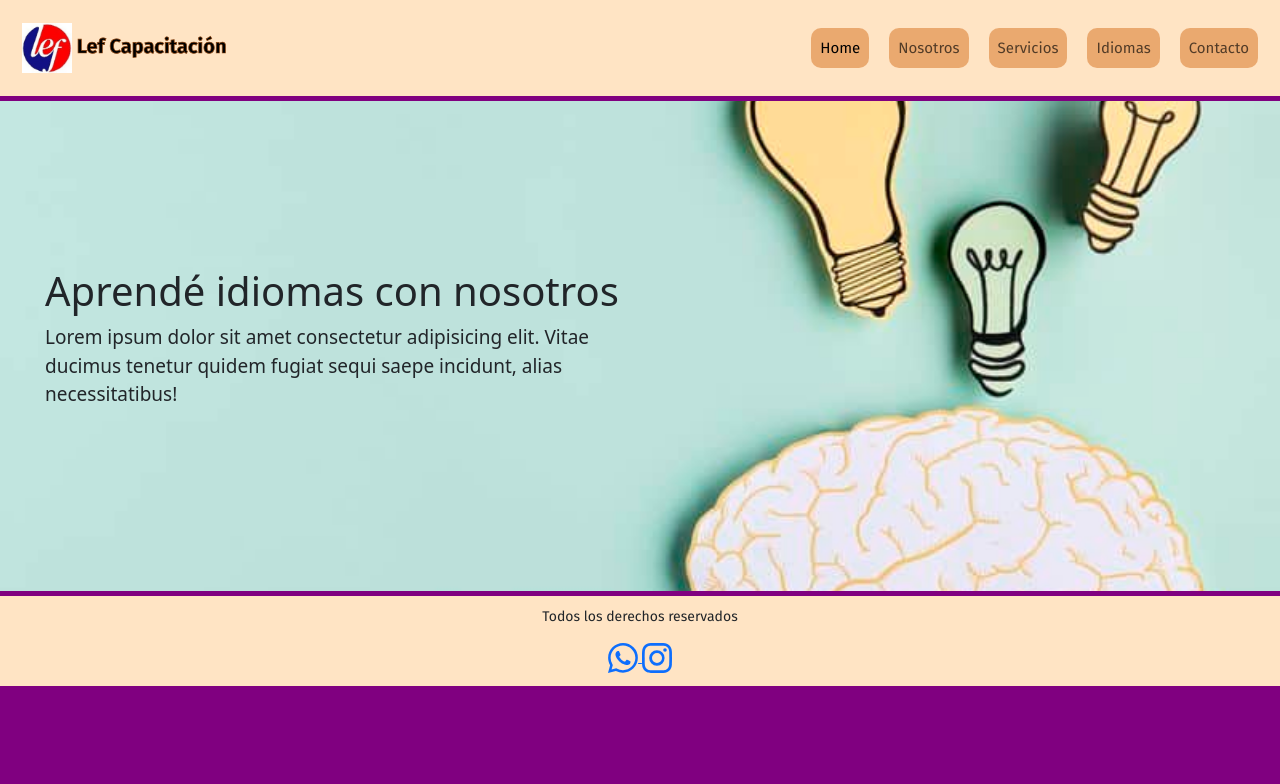
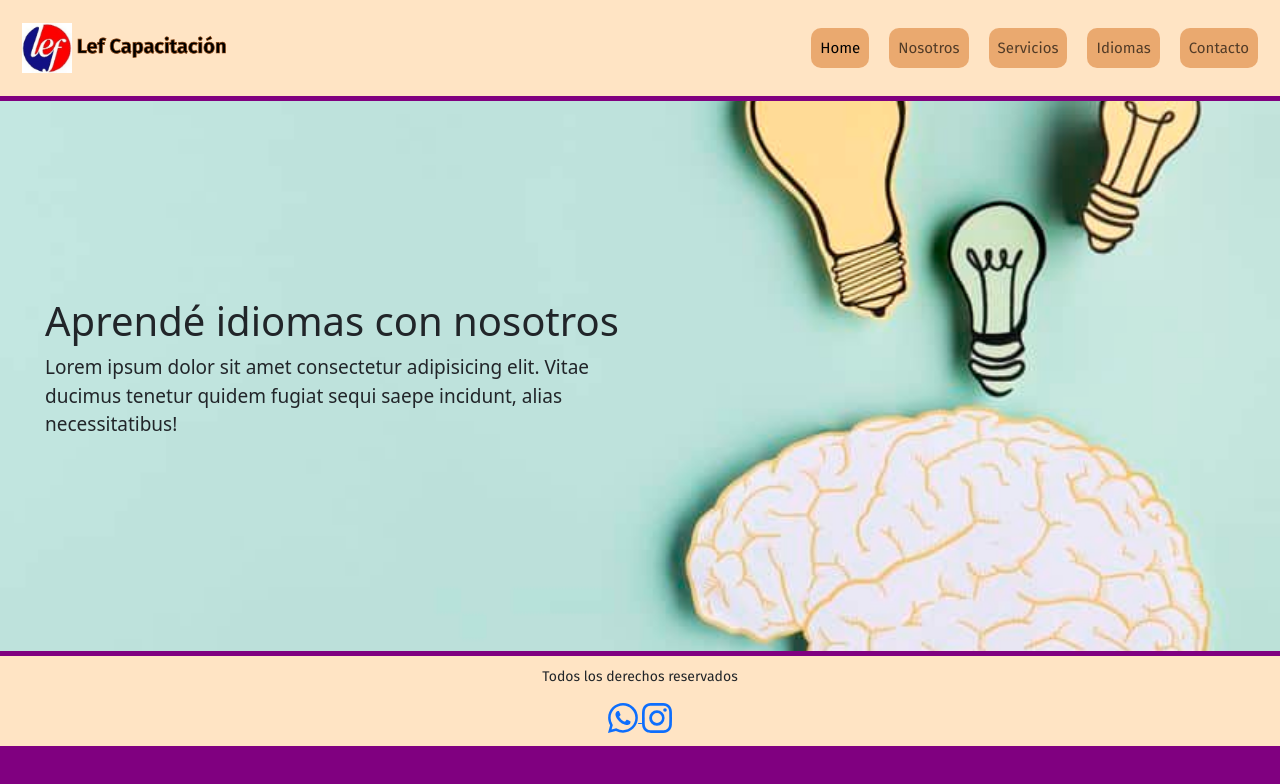
Before and after one commit to IsaRicordel/PF-Ricordel, a plain HTML site: page index.html in a window 1280 px wide. Drawn offline with nearby package versions, Linux system fonts and the light colour scheme.

Commit message:
cambio grid a flex en main de index

```diff
--- a/css/style.css
+++ b/css/style.css
@@ -40,9 +40,8 @@ header nav ul li{
     background-size: cover;
     background-attachment: fixed;
     background-position: center;
-    display: grid;
-    grid-template-rows: 400px;
-    grid-template-columns: 1fr;
+    height: 550px;
+    display: flex;
     margin-top: 5px;
     margin-bottom: 5px;
     align-items: center;
```
